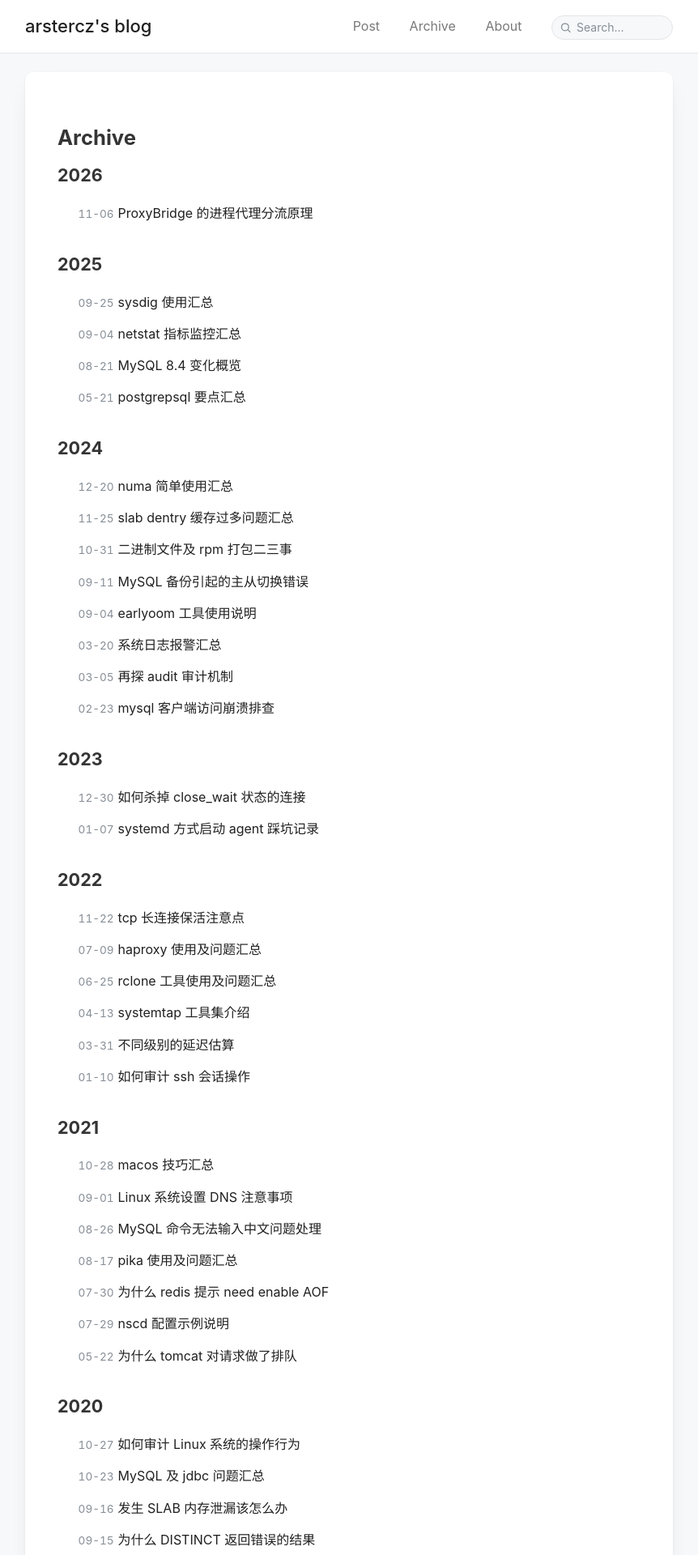
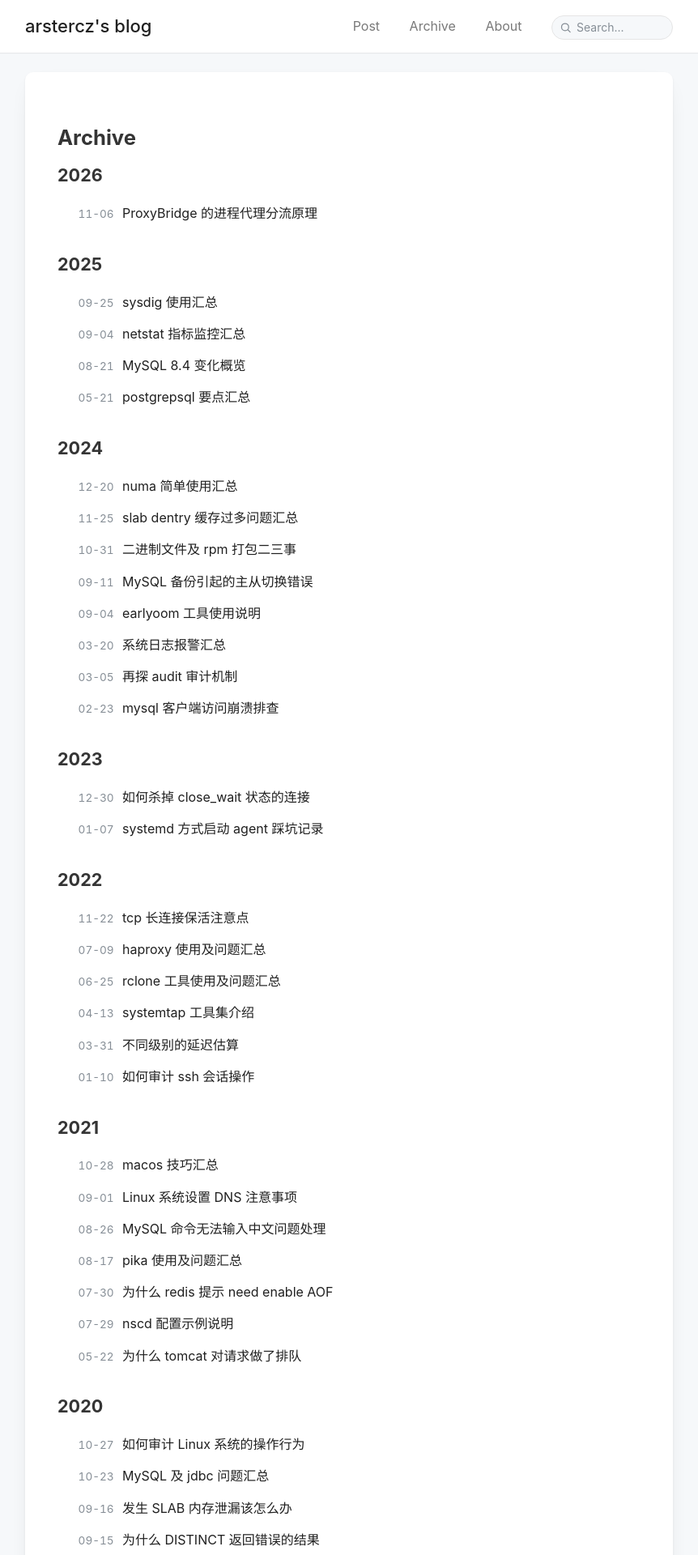
Before and after one commit to arstercz/arstercz.github.io, a Jekyll site: the page built from _pages/archive.md, in a window 1280 px wide. Shown: the top 1920 px of the page at 81% size, without its empty margins (209-1071 px from the left). Built offline with Jekyll 4.4.1, drawn with Linux system fonts in a browser that asks for light colours; comment, search, counter and statistics services are not loaded.

Commit message:
archive: widen date column for aligned dates
Dates sit in a fixed 4em column with a gap so titles line up.

Co-Authored-By: Claude <noreply@anthropic.com>

```diff
--- a/_sass/tale/_layout.scss
+++ b/_sass/tale/_layout.scss
@@ -137,7 +137,8 @@ main {
 
   time {
     flex: 0 0 auto;
-    width: 3.6em;
+    width: 4em;
+    padding-right: .6rem;
     color: $lighten-gray;
     font-family: $sans-serif;
     font-size: .85rem;
```
